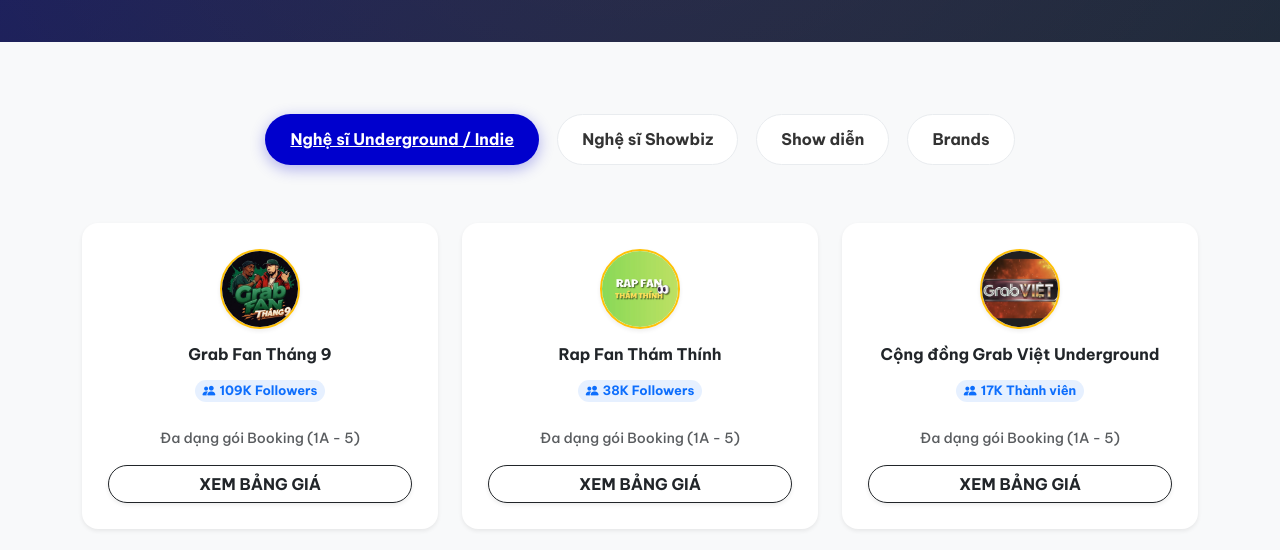
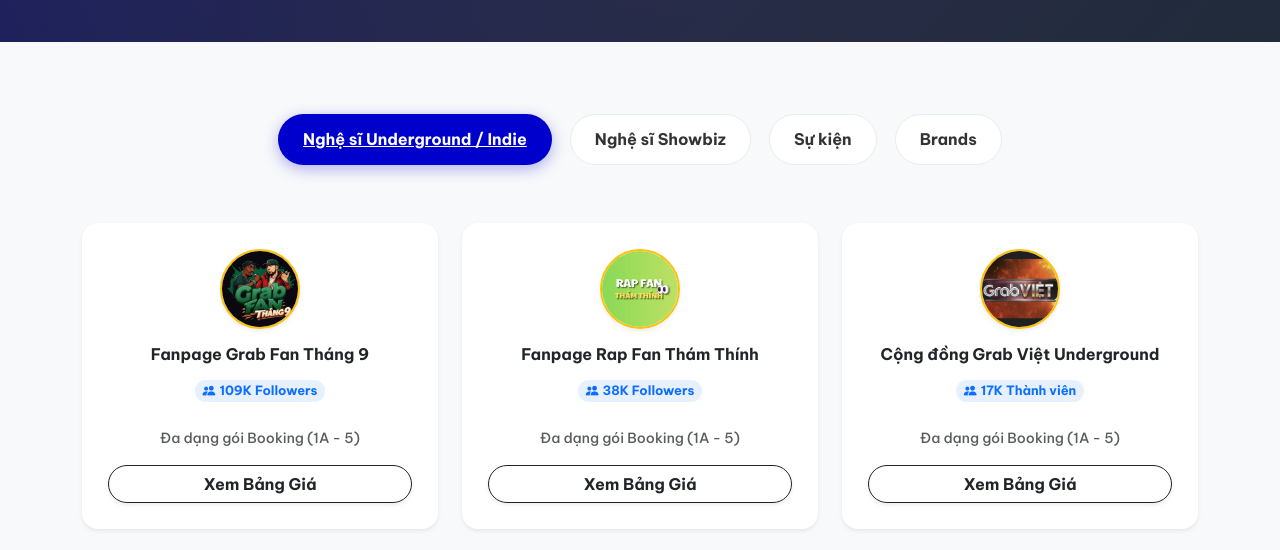
Before and after one commit to trananhduck/grabfanthang9media, a plain HTML site: page booking.html in a window 1280 px wide. Shown: the part 810-1360 px from the top of the page. Drawn offline with nearby package versions, Linux system fonts and the light colour scheme.

Commit message:
Chuẩn bị deploy lên Vercel

```diff
--- a/booking.html
+++ b/booking.html
@@ -61,7 +61,7 @@
         transition: all 0.3s ease;
         border: 2px solid transparent;
         background-color: #fff;
-        cursor: pointer;
+        cursor: pointer; /* Biểu tượng bàn tay khi hover báo hiệu có thể click */
       }
       .pricing-card:hover {
         transform: translateY(-10px);
@@ -73,7 +73,6 @@
         font-size: 1.8rem;
       }
 
-      /* Style cho bảng trong Modal Underground */
       .ug-table td {
         vertical-align: middle;
       }
@@ -142,6 +141,7 @@
       </div>
     </section>
 
+    <!-- KHU VỰC BẢNG GIÁ -->
     <section id="danh-sach-bang-gia" class="container my-5 pt-4">
       <ul
         class="nav nav-pills justify-content-center mb-5 gap-2"
@@ -175,7 +175,7 @@
             data-bs-toggle="pill"
             data-bs-target="#pills-event"
           >
-            Show diễn
+            Sự kiện
           </button>
         </li>
         <li class="nav-item">
@@ -191,6 +191,7 @@
       </ul>
 
       <div class="tab-content" id="pills-tabContent">
+        <!-- BẢNG GIÁ UNDERGROUND -->
         <div class="tab-pane fade show active" id="pills-undeground">
           <div
             id="ug-cards-container"
@@ -202,6 +203,7 @@
           </p>
         </div>
 
+        <!-- BẢNG GIÁ SHOWBIZ -->
         <div class="tab-pane fade" id="pills-showbiz">
           <div id="showbiz-cards-container"></div>
           <p class="text-danger small fst-italic mt-4 text-center">
@@ -210,6 +212,7 @@
           </p>
         </div>
 
+        <!-- BẢNG GIÁ EVENT -->
         <div class="tab-pane fade" id="pills-event">
           <div id="event-cards-container"></div>
           <p class="text-danger small fst-italic mt-4 text-center">
@@ -218,6 +221,7 @@
           </p>
         </div>
 
+        <!-- BẢNG GIÁ NHÃN HÀNG -->
         <div class="tab-pane fade" id="pills-brand">
           <div id="brand-cards-container"></div>
           <p class="text-danger small fst-italic mt-4 text-center">
@@ -230,6 +234,7 @@
 
     <div id="dynamic-footer"></div>
 
+    <!-- MODAL HIỂN THỊ BẢNG GIÁ UNDERGROUND THEO TỪNG KÊNH -->
     <div
       class="modal fade"
       id="ugPricingModal"
@@ -258,7 +263,9 @@
                     <th class="py-3" style="width: 25%">Đơn giá</th>
                   </tr>
                 </thead>
-                <tbody id="ugModalBody"></tbody>
+                <tbody id="ugModalBody">
+                  <!-- Javascript sẽ chèn nội dung vào đây -->
+                </tbody>
               </table>
             </div>
             <div class="text-center mt-4">
@@ -275,6 +282,7 @@
       </div>
     </div>
 
+    <!-- MODAL HIỂN THỊ DEMO ẢNH -->
     <div class="modal fade" id="demoModal" tabindex="-1" aria-hidden="true">
       <div class="modal-dialog modal-dialog-centered">
         <div class="modal-content border-0 shadow-lg rounded-4">
@@ -311,9 +319,7 @@
     <script src="footer.js"></script>
 
     <script>
-      // Hàm hiển thị demo trong Modal bảng giá
       function updateDemo(title, desc) {
-        // Đóng Modal bảng giá hiện tại để mở Modal Demo
         var ugModalEl = document.getElementById("ugPricingModal");
         var ugModal = bootstrap.Modal.getInstance(ugModalEl);
         if (ugModal) {
@@ -333,47 +339,53 @@
           // -------------------------------------------------------------
           const ugContainer = document.getElementById("ug-cards-container");
           let ugHtml = "";
+          // Tự động lấy link từ file json
           const ugChannelsInfo = [
             {
               key: "p1",
               channel: data.channels.grabfan.name,
               sub: data.channels.grabfan.sub + " Followers",
               img: data.channels.grabfan.img,
+              link: data.channels.grabfan.link,
             },
             {
               key: "p2",
               channel: data.channels.thamthinh.name,
               sub: data.channels.thamthinh.sub + " Followers",
               img: data.channels.thamthinh.img,
+              link: data.channels.thamthinh.link,
             },
             {
               key: "p4",
               channel: data.channels.group.name,
               sub: data.channels.group.sub + " Thành viên",
               img: data.channels.group.img,
+              link: data.channels.group.link,
             },
             {
               key: "p3",
               channel: data.channels.nnr.name,
               sub: data.channels.nnr.sub + " Followers",
               img: data.channels.nnr.img,
+              link: data.channels.nnr.link,
             },
             {
               key: "tiktok",
               channel: data.channels.tiktok.name,
               sub: data.channels.tiktok.sub + " Followers",
               img: data.channels.tiktok.img,
+              link: data.channels.tiktok.link,
             },
           ];
 
-          // Lưu data bảng giá vào biến toàn cục để dùng khi click mở Modal
           window.undergroundData = data.pricing.underground;
           window.tiktokPriceUg = data.pricing.tiktok_price_ug;
 
+          // Thêm hàm onclick mở link kênh vào div chính
           ugChannelsInfo.forEach((item) => {
             ugHtml += `
               <div class="col-12 col-sm-6 col-lg-4">
-                <div class="card h-100 shadow-sm rounded-4 text-center p-4 pricing-card" onclick="openUgModal('${item.key}', '${item.channel}')">
+                <div class="card h-100 shadow-sm rounded-4 text-center p-4 pricing-card" onclick="window.open('${item.link}', '_blank')">
                   <img src="${item.img}" class="rounded-circle mx-auto mb-3 shadow-sm border border-2 border-warning" width="80" height="80" style="object-fit: cover;" alt="${item.channel}">
                   <h6 class="fw-bold mb-2 text-dark" style="font-size: 1rem; min-height: 24px;">${item.channel}</h6>
                   <div class="mb-4">
@@ -383,15 +395,16 @@
                   </div>
                   <div class="mt-auto">
                       <div class="text-muted small mb-3 fw-medium">Đa dạng gói Booking (1A - 5)</div>
-                      <button class="btn btn-outline-dark fw-bold rounded-pill w-100 shadow-sm">XEM BẢNG GIÁ</button>
+                      <!-- Dùng event.stopPropagation() để chặn mở link khi bấm nút này -->
+                      <button class="btn btn-outline-dark fw-bold rounded-pill w-100 shadow-sm" onclick="openUgModal(event, '${item.key}', '${item.channel}')">Xem Bảng Giá</button>
                   </div>
                 </div>
               </div>`;
           });
           ugContainer.innerHTML = ugHtml;
 
-          // HÀM MỞ MODAL BẢNG GIÁ THEO KÊNH UNDERGROUND
-          window.openUgModal = function (key, channelName) {
+          window.openUgModal = function (e, key, channelName) {
+            e.stopPropagation(); // Ngăn chặn thẻ card mở link sang page mới
             document.getElementById("ugModalTitle").innerText =
               "Bảng giá " + channelName;
             let tbody = document.getElementById("ugModalBody");
@@ -431,13 +444,23 @@
           // -------------------------------------------------------------
           // 2. RENDER THẺ KÊNH CHO SHOWBIZ, EVENT, BRAND
           // -------------------------------------------------------------
-          function renderPricingCards(containerId, pricingData) {
+          function renderPricingCards(containerId, pricingData, channelsData) {
             const container = document.getElementById(containerId);
             let html = '<div class="row justify-content-center g-4">';
+
+            // Hàm tìm link kênh từ data.channels
+            function getLink(name) {
+              for (let k in channelsData) {
+                if (channelsData[k].name === name) return channelsData[k].link;
+              }
+              return "#";
+            }
+
             pricingData.forEach((item) => {
+              let channelLink = getLink(item.channel);
               html += `
               <div class="col-12 col-sm-6 col-lg-4">
-                <div class="card h-100 shadow-sm rounded-4 text-center p-4 pricing-card">
+                <div class="card h-100 shadow-sm rounded-4 text-center p-4 pricing-card" onclick="window.open('${channelLink}', '_blank')">
                   <img src="${item.img}" class="rounded-circle mx-auto mb-3 shadow-sm border border-2 border-warning" width="80" height="80" style="object-fit: cover;" alt="${item.channel}">
                   <h6 class="fw-bold mb-2 text-dark" style="font-size: 1rem; min-height: 24px;">${item.channel}</h6>
                   <div class="mb-4">
@@ -448,7 +471,8 @@
                   <div class="mt-auto">
                       <div class="price-text fw-bold mb-0">${item.price}</div>
                       <div class="text-muted small mb-4 fw-medium">${item.unit}</div>
-                      <a href="https://zalo.me/0344377104" target="_blank" class="btn btn-dark fw-bold rounded-pill w-100 shadow-sm">Booking Ngay</a>
+                      <!-- Chặn chuyển hướng bằng event.stopPropagation() khi bấm Booking -->
+                      <a href="https://zalo.me/0344377104" target="_blank" onclick="event.stopPropagation()" class="btn btn-dark fw-bold rounded-pill w-100 shadow-sm">Booking Ngay</a>
                   </div>
                 </div>
               </div>`;
@@ -457,9 +481,21 @@
             container.innerHTML = html;
           }
 
-          renderPricingCards("showbiz-cards-container", data.pricing.showbiz);
-          renderPricingCards("event-cards-container", data.pricing.event);
-          renderPricingCards("brand-cards-container", data.pricing.brand);
+          renderPricingCards(
+            "showbiz-cards-container",
+            data.pricing.showbiz,
+            data.channels,
+          );
+          renderPricingCards(
+            "event-cards-container",
+            data.pricing.event,
+            data.channels,
+          );
+          renderPricingCards(
+            "brand-cards-container",
+            data.pricing.brand,
+            data.channels,
+          );
         })
         .catch((error) => console.error("Lỗi tải dữ liệu:", error));
     </script>
--- a/data.json
+++ b/data.json
@@ -1,19 +1,19 @@
 {
   "channels": {
     "grabfan": {
-      "name": "Grab Fan Tháng 9",
+      "name": "Fanpage Grab Fan Tháng 9",
       "sub": "109K",
       "link": "https://www.facebook.com/grabfanthang9",
       "img": "assets/images/gft9.jpg"
     },
     "thamthinh": {
-      "name": "Rap Fan Thám Thính",
+      "name": "Fanpage Rap Fan Thám Thính",
       "sub": "38K",
       "link": "https://www.facebook.com/rapfanthamthinh",
       "img": "assets/images/rftt.jpg"
     },
     "nnr": {
-      "name": "Người Nghe Rap",
+      "name": "Fanpage Người Nghe Rap",
       "sub": "4.5K",
       "link": "https://www.facebook.com/nguoingherap",
       "img": "assets/images/nnr.jpg"
```
